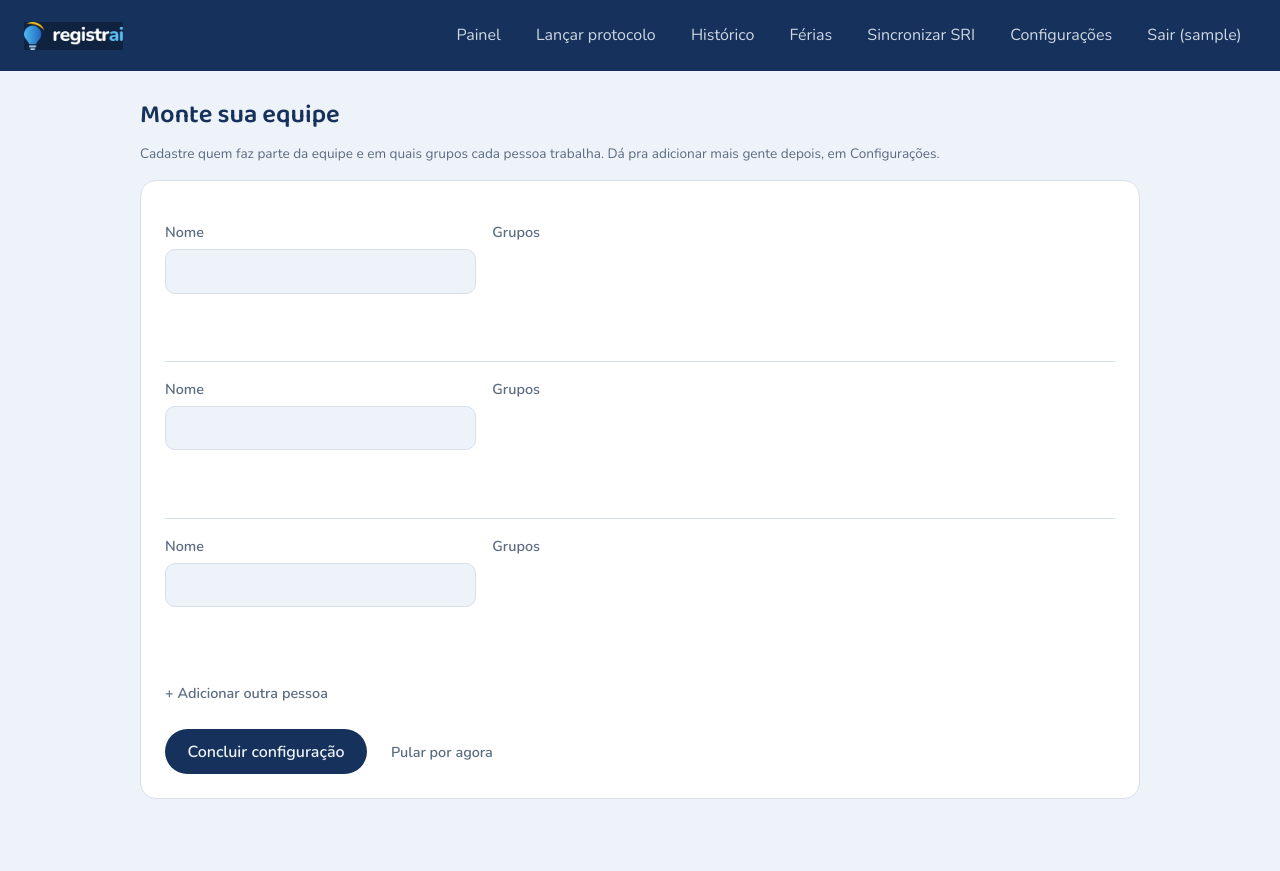
After one commit to jokacschier-byte/delegador, a Django app: page /comecar/ in a window 1280 px wide. The commit adds this page. Run offline with Django 5.2, Linux system fonts and the light colour scheme; the visitor is signed in with stand-in values (Sample User, id 1); data that the repository does not hold is empty.

Commit message:
Adiciona configuracao inicial guiada ("monte sua equipe")
Hoje, depois de criado, um cartorio so tinha o Django Admin cru pra
cadastrar escreventes e colocar cada um no grupo certo -- sem isso
feito, nada e distribuido (so o aviso de "grupos sem escrevente" no
Painel sinalizava o problema). Substitui o primeiro contato por uma
unica tela focada em vez de um assistente longo de varias etapas.

- Cartorio.configuracao_concluida (default False): enquanto False, a
  view dashboard redireciona pra /comecar/ em vez de mostrar o Painel.
  Nao bloqueia as outras telas (lancar protocolo, historico, ferias),
  que ja lidam bem com "nenhum escrevente cadastrado".
- /comecar/ (configuracao_inicial): um formset_factory (Django puro)
  de linhas repetiveis -- nome + checkboxes dos grupos do cartorio.
  Comeca com 3 linhas, "+ Adicionar outra pessoa" em JS simples clona
  o empty_form do Django e incrementa o TOTAL_FORMS do management
  form (padrao documentado pra formset dinamico). No POST, cria os
  Escreventes e define os Grupos de cada um (mesmo M2M que o Admin ja
  usa), marca configuracao_concluida=True e manda pro Painel. Link
  "Pular por agora" conclui sem criar ninguem -- nunca prende o
  usuario.
- Depois de concluida uma vez, some do fluxo automatico; adicionar
  mais gente depois continua pelo Admin normalmente, como ja era.

_criar_tenant (helper de teste) passa a marcar configuracao_concluida
=True, ja que quase todo teste existente pressupoe um cartorio ja
pronto -- os testes novos (ConfiguracaoInicialTests) usam o comando
criar_cartorio de verdade, que mantem o default False.

Validado com Playwright: cartorio novo -> login -> redirect pra
/comecar/ -> adicionar 3 pessoas (uma via "+ Adicionar outra pessoa")
marcando grupos -> concluir -> Painel mostra as 3 pessoas na carga da
equipe e o aviso de "grupos sem escrevente" so pro grupo que ficou
vazio de verdade. 57 testes (4 novos) passando.
Co-Authored-By: Claude Sonnet 5 <noreply@anthropic.com>
Claude-Session: https://claude.ai/code/session_01XbNm9gQqupQqwP6cHZkcdA

```diff
--- a/saas/nucleo/models.py
+++ b/saas/nucleo/models.py
@@ -19,6 +19,10 @@ from django.db import models
 class Cartorio(models.Model):
     nome = models.CharField(max_length=200)
     criado_em = models.DateTimeField(auto_now_add=True)
+    # Controla se a pessoa ja passou pela tela de configuracao inicial
+    # ("monte sua equipe", ver views.configuracao_inicial) -- enquanto
+    # False, o primeiro login cai la em vez do Painel.
+    configuracao_concluida = models.BooleanField(default=False)
 
     def __str__(self) -> str:
         return self.nome
--- a/saas/nucleo/templates/nucleo/base.html
+++ b/saas/nucleo/templates/nucleo/base.html
@@ -303,6 +303,56 @@
 
         .link:hover { text-decoration: underline; }
 
+        .botao-texto {
+            background: none;
+            border: none;
+            color: var(--texto-suave);
+            font-size: 0.9rem;
+            font-weight: 600;
+            font-family: inherit;
+            cursor: pointer;
+            padding: 0;
+        }
+
+        .botao-texto:hover { color: var(--tinta); text-decoration: underline; }
+
+        .linha-equipe {
+            display: grid;
+            grid-template-columns: 1fr 2fr;
+            gap: 1rem;
+            align-items: start;
+            padding: 1rem 0;
+        }
+
+        .linha-equipe + .linha-equipe { border-top: 1px solid var(--linha); }
+
+        /* CheckboxSelectMultiple do Django renderiza como <ul><li>, por
+           isso reseta a lista aqui em vez de confiar so no flex do
+           .grupos-checkbox. */
+        .grupos-checkbox ul {
+            display: flex;
+            flex-wrap: wrap;
+            gap: 0.3rem 1rem;
+            list-style: none;
+            margin: 0.3rem 0 0;
+            padding: 0;
+        }
+
+        .grupos-checkbox li { margin: 0; }
+
+        .grupos-checkbox label {
+            display: inline-flex;
+            align-items: center;
+            gap: 0.35rem;
+            font-weight: 400;
+            color: var(--texto);
+            margin-bottom: 0;
+        }
+
+        @media (max-width: 540px) {
+            .linha-equipe { grid-template-columns: 1fr; }
+        }
+
         .form-status select {
             width: auto;
             max-width: none;
--- /dev/null
+++ b/saas/nucleo/templates/nucleo/configuracao_inicial.html
@@ -0,0 +1,69 @@
+{% extends "nucleo/base.html" %}
+{% block titulo %}Monte sua equipe{% endblock %}
+{% block conteudo %}
+<h1>Monte sua equipe</h1>
+<p class="legenda">
+    Cadastre quem faz parte da equipe e em quais grupos cada pessoa trabalha.
+    Dá pra adicionar mais gente depois, em Configurações.
+</p>
+
+<section class="cartao">
+    <form method="post">
+        {% csrf_token %}
+        {{ formset.management_form }}
+        <div id="linhas-equipe">
+            {% for form in formset %}
+            <div class="linha-equipe">
+                <p>
+                    <label for="{{ form.nome.id_for_label }}">Nome</label>
+                    {{ form.nome }}
+                </p>
+                <p>
+                    <label>Grupos</label>
+                    <span class="grupos-checkbox">{{ form.grupos }}</span>
+                </p>
+            </div>
+            {% endfor %}
+        </div>
+
+        <button type="button" class="botao-texto" id="botao-adicionar" style="margin-top: 0.5rem;">
+            + Adicionar outra pessoa
+        </button>
+
+        <div style="margin-top: 1.5rem; display: flex; align-items: center; gap: 1.5rem;">
+            <button class="botao" type="submit">Concluir configuração</button>
+            <button class="botao-texto" type="submit" name="pular" value="1">Pular por agora</button>
+        </div>
+    </form>
+</section>
+
+<template id="modelo-linha">
+    <div class="linha-equipe">
+        <p>
+            <label for="id_{{ formset.empty_form.prefix }}-nome">Nome</label>
+            {{ formset.empty_form.nome }}
+        </p>
+        <p>
+            <label>Grupos</label>
+            <span class="grupos-checkbox">{{ formset.empty_form.grupos }}</span>
+        </p>
+    </div>
+</template>
+
+<script>
+(function () {
+    var totalForms = document.getElementById("id_form-TOTAL_FORMS");
+    var linhas = document.getElementById("linhas-equipe");
+    var modelo = document.getElementById("modelo-linha");
+
+    document.getElementById("botao-adicionar").addEventListener("click", function () {
+        var indice = parseInt(totalForms.value, 10);
+        var html = modelo.innerHTML.replaceAll("__prefix__", String(indice));
+        var wrapper = document.createElement("div");
+        wrapper.innerHTML = html.trim();
+        linhas.appendChild(wrapper.firstChild);
+        totalForms.value = String(indice + 1);
+    });
+})();
+</script>
+{% endblock %}
--- a/saas/nucleo/urls.py
+++ b/saas/nucleo/urls.py
@@ -4,6 +4,7 @@ from . import views
 
 urlpatterns = [
     path("", views.dashboard, name="dashboard"),
+    path("comecar/", views.configuracao_inicial, name="configuracao_inicial"),
     path("protocolos/novo/", views.lancar_protocolo, name="lancar_protocolo"),
     path("historico/", views.historico, name="historico"),
     path("ferias/", views.ferias, name="ferias"),
--- a/saas/nucleo/views.py
+++ b/saas/nucleo/views.py
@@ -66,6 +66,9 @@ class LancarProtocoloForm(forms.Form):
 @login_required
 def dashboard(request):
     cartorio = cartorio_do_usuario(request.user)
+    if not cartorio.configuracao_concluida:
+        return redirect("configuracao_inicial")
+
     carga = distribuicao.carga_atual_dias(cartorio)
     contadores = distribuicao.contadores_protocolos(cartorio)
     hoje = timezone.localdate()
@@ -243,6 +246,58 @@ def ferias(request):
     return render(request, "nucleo/ferias.html", {"periodos": periodos, "escreventes": escreventes})
 
 
+class EscreventeInicialForm(forms.Form):
+    nome = forms.CharField(label="Nome", max_length=200, required=False)
+    grupos = forms.ModelMultipleChoiceField(
+        label="Grupos", queryset=Grupo.objects.none(), required=False, widget=forms.CheckboxSelectMultiple
+    )
+
+    def __init__(self, *args, cartorio=None, **kwargs):
+        super().__init__(*args, **kwargs)
+        self.fields["grupos"].queryset = Grupo.objects.filter(cartorio=cartorio).order_by("nome")
+
+
+EscreventeFormSet = forms.formset_factory(EscreventeInicialForm, extra=3)
+
+
+@login_required
+def configuracao_inicial(request):
+    """Primeira tela que um cartorio novo ve, em vez do Painel vazio --
+    cadastra a equipe e ja distribui cada pessoa nos grupos certos, num
+    unico formulario. So aparece ate cartorio.configuracao_concluida
+    virar True (ver dashboard); depois disso, adicionar gente e so pelo
+    Admin mesmo (Escreventes + Grupos), como ja funcionava antes."""
+    cartorio = cartorio_do_usuario(request.user)
+
+    if request.method == "POST":
+        if request.POST.get("pular"):
+            cartorio.configuracao_concluida = True
+            cartorio.save(update_fields=["configuracao_concluida"])
+            return redirect("dashboard")
+
+        formset = EscreventeFormSet(request.POST, form_kwargs={"cartorio": cartorio})
+        if formset.is_valid():
+            criados = 0
+            for linha in formset.cleaned_data:
+                nome = (linha.get("nome") or "").strip()
+                if not nome:
+                    continue
+                escrevente = Escrevente.objects.create(cartorio=cartorio, nome=nome)
+                escrevente.grupos.set(linha.get("grupos") or [])
+                criados += 1
+
+            cartorio.configuracao_concluida = True
+            cartorio.save(update_fields=["configuracao_concluida"])
+            if criados:
+                plural = "" if criados == 1 else "s"
+                messages.success(request, f"{criados} pessoa{plural} cadastrada{plural} na equipe.")
+            return redirect("dashboard")
+    else:
+        formset = EscreventeFormSet(form_kwargs={"cartorio": cartorio})
+
+    return render(request, "nucleo/configuracao_inicial.html", {"formset": formset})
+
+
 @login_required
 def sincronizar(request):
     return render(request, "nucleo/sincronizar.html", {})
```
Also changed, not shown: saas/nucleo/tests.py (+75 -1 lines), saas/nucleo/migrations/0004_cartorio_configuracao_concluida.py (added).
